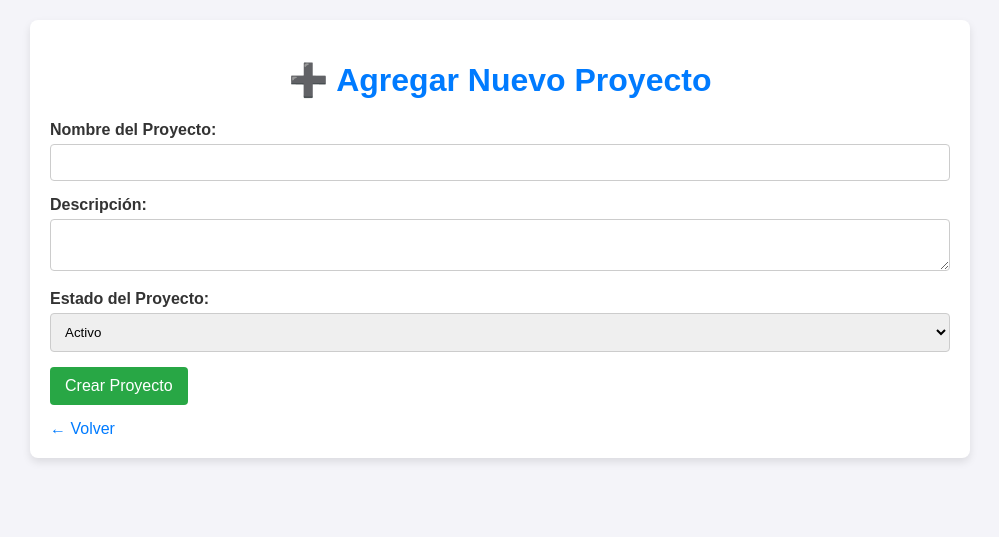
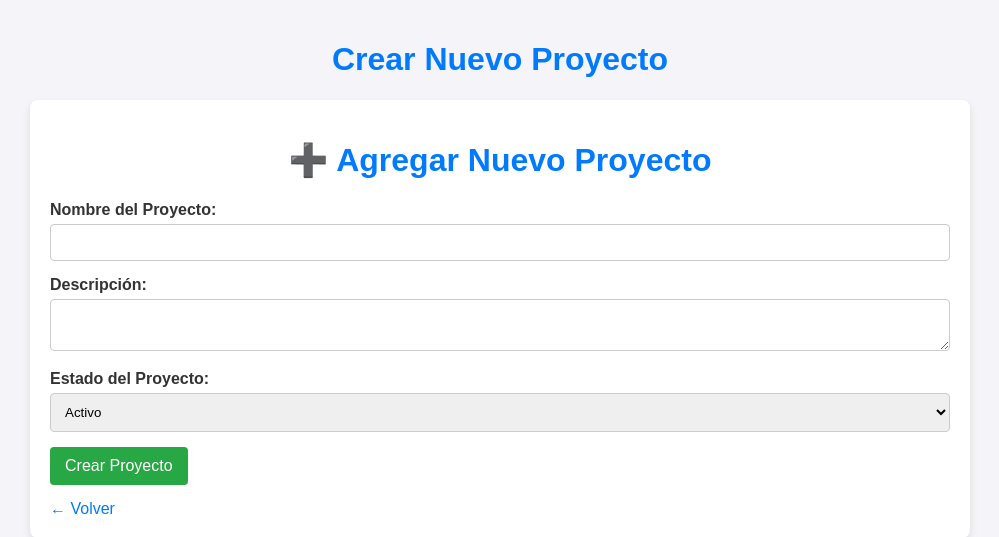
Before and after one commit to codehred/task-flow, a Flask app: page /proyecto/nuevo in a window 1280 px wide. Shown: the top 537 px of the page, without its empty margins (140-1139 px from the left). Run offline with Flask 3, Linux system fonts and the light colour scheme.

```diff
--- a/templates/formulario_proyecto.html
+++ b/templates/formulario_proyecto.html
@@ -2,7 +2,7 @@
 <html lang="es">
 <head>
     <meta charset="UTF-8">
-    <title>Crear Nuevo Proyecto</title>
+    <h1>Crear Nuevo Proyecto</h1>
     <link rel="stylesheet" href="{{ url_for('static', filename='styles.css') }}">
     <style>
 
```
